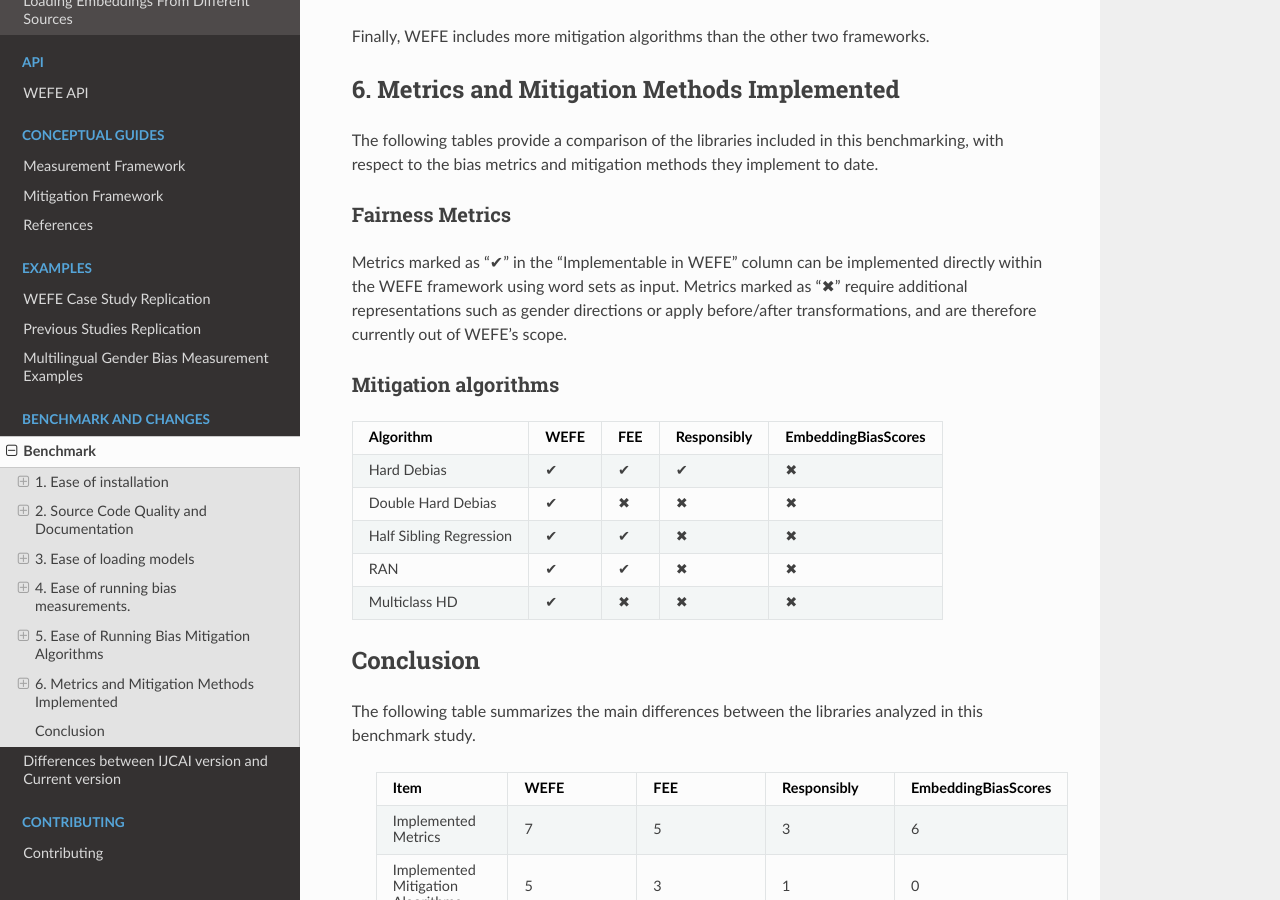
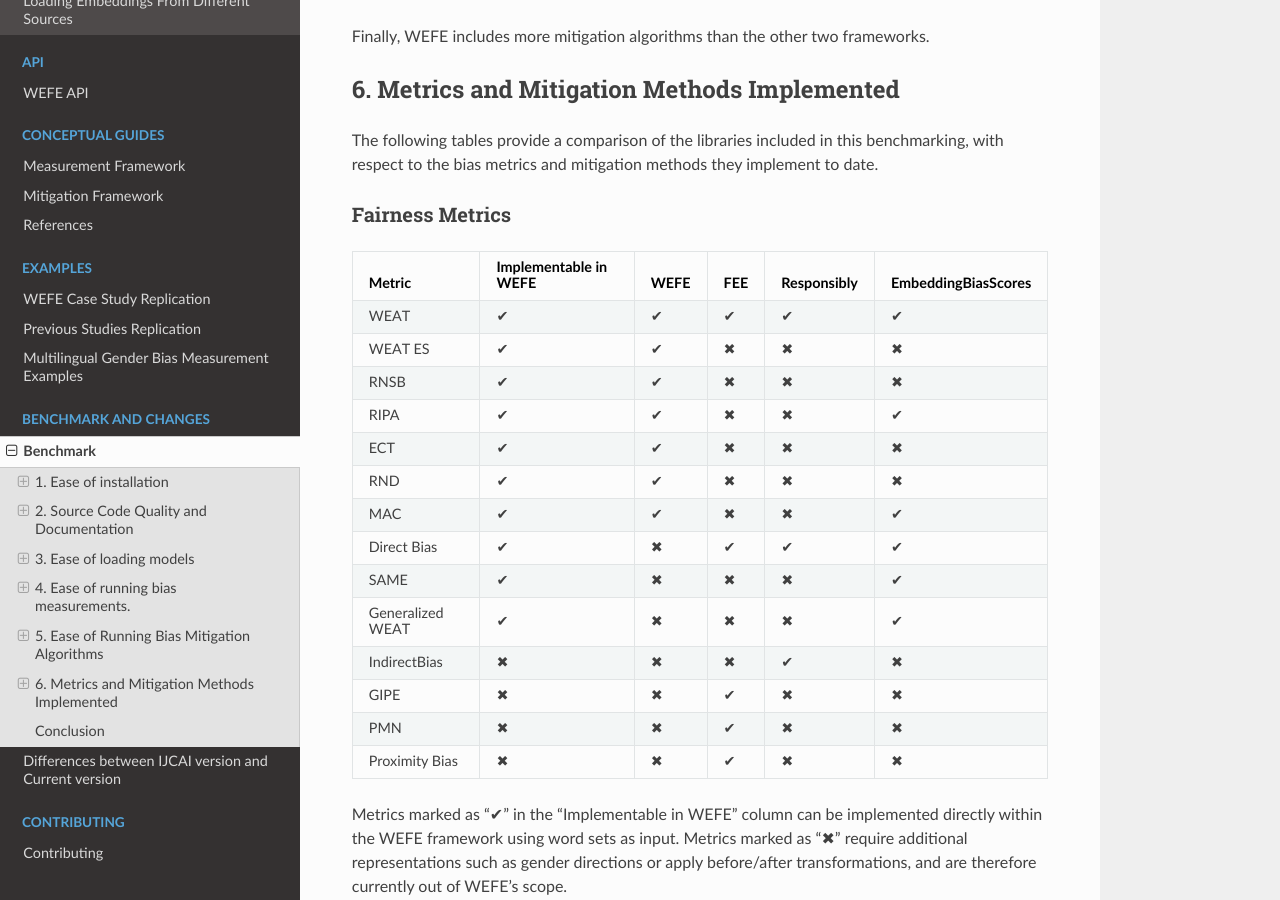
Before and after one commit to dccuchile/wefe, a Sphinx documentation site: the page built from docs/benchmark/benchmark.rst, in a window 1280 px wide and 900 px high, scrolled down 17926 px. Built offline with Sphinx 7.4.7 and the Read the Docs theme 3.1.0, drawn with Linux system fonts in a browser that asks for light colours; comment, search, counter and statistics services are not loaded.

Commit message:
chore: update benchmark table align 2

```diff
--- a/docs/benchmark/benchmark.rst
+++ b/docs/benchmark/benchmark.rst
@@ -1096,24 +1096,24 @@
 Fairness Metrics
 ~~~~~~~~~~~~~~~~
 
-====================== ==================== ===== ===== =========== ========================
-Metric                 Implementable in WEFE WEFE  FEE   Responsibly EmbeddingBiasScores
-====================== ==================== ===== ===== =========== ========================
-WEAT                   ✔                     ✔     ✔     ✔           ✔
-WEAT ES                ✔                     ✔     ✖     ✖           ✖
-RNSB                   ✔                     ✔     ✖     ✖           ✖
-RIPA                   ✔                     ✔     ✖     ✖           ✔
-ECT                    ✔                     ✔     ✖     ✖           ✖
-RND                    ✔                     ✔     ✖     ✖           ✖
-MAC                    ✔                     ✔     ✖     ✖           ✔
-Direct Bias            ✔                     ✖     ✔     ✔           ✔
-SAME                   ✔                     ✖     ✖     ✖           ✔
-Generalized WEAT       ✔                     ✖     ✖     ✖           ✔
-IndirectBias           ✖                     ✖     ✖     ✔           ✖
-GIPE                   ✖                     ✖     ✔     ✖           ✖
-PMN                    ✖                     ✖     ✔     ✖           ✖
-Proximity Bias         ✖                     ✖     ✔     ✖           ✖
-====================== ==================== ===== ===== =========== ========================
+=================== ========================= ==== === =========== ===================
+Metric              Implementable in WEFE     WEFE FEE Responsibly EmbeddingBiasScores
+=================== ========================= ==== === =========== ===================
+WEAT                ✔                         ✔    ✔   ✔           ✔
+WEAT ES             ✔                         ✔    ✖   ✖           ✖
+RNSB                ✔                         ✔    ✖   ✖           ✖
+RIPA                ✔                         ✔    ✖   ✖           ✔
+ECT                 ✔                         ✔    ✖   ✖           ✖
+RND                 ✔                         ✔    ✖   ✖           ✖
+MAC                 ✔                         ✔    ✖   ✖           ✔
+Direct Bias         ✔                         ✖    ✔   ✔           ✔
+SAME                ✔                         ✖    ✖   ✖           ✔
+Generalized WEAT    ✔                         ✖    ✖   ✖           ✔
+IndirectBias        ✖                         ✖    ✖   ✔           ✖
+GIPE                ✖                         ✖    ✔   ✖           ✖
+PMN                 ✖                         ✖    ✔   ✖           ✖
+Proximity Bias      ✖                         ✖    ✔   ✖           ✖
+=================== ========================= ==== === =========== ===================
 
 Metrics marked as "✔" in the "Implementable in WEFE" column can be implemented directly within
 the WEFE framework using word sets as input.
```
